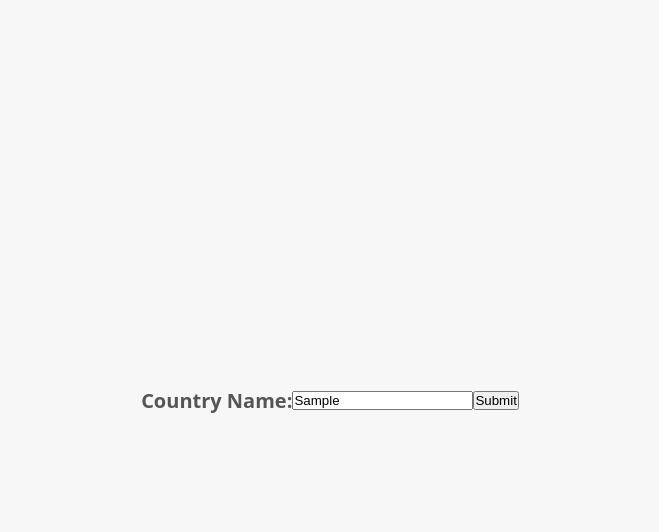
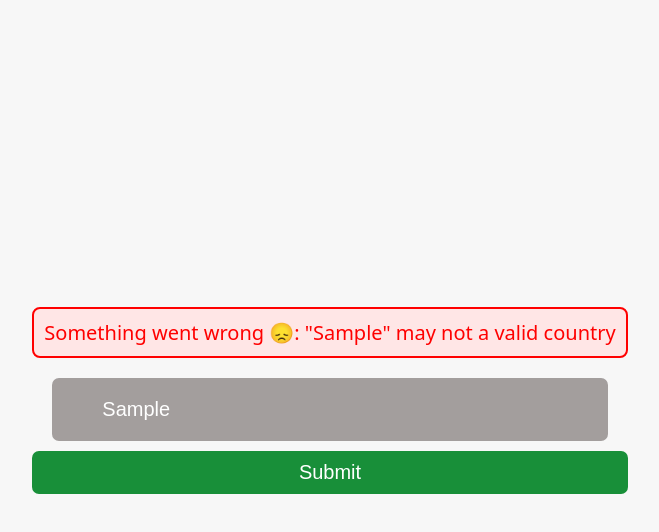
Before and after one commit to Salim-Alaamri/AsynchronousJS, a plain HTML site: page index.html in a window 1280 px wide. Both pictures are taken after typing "Sample" into the empty fields and a click on the button "Submit". Shown: the whole page, without its empty margins (310-969 px from the left). Drawn offline with Linux system fonts and the light colour scheme; no server answers.

Commit message:
Handling Rejected promises

```diff
--- a/index.html
+++ b/index.html
@@ -9,12 +9,11 @@
     <title>Asynchronous JavaScript</title>
   </head>
   <body>
-    <h1>Country Name: </h1>
-    <input type="text" placeholder="Exm: USA" id="input">
-    <button onclick="countryNameFromInput()">Submit</button>
+
+
+    <!-- <button onclick="countryNameFromInput()">Submit</button> -->
     <main class="container">
       <div class="countries">
-
         <!-- <article class="country">
           <img class="country__img" src="" />
           <div class="country__data">
@@ -25,12 +24,13 @@
             <p class="country__row"><span>💰</span>CUR</p>
           </div>
         </article> -->
+      </div>
 
-      </div>
-      <!-- <button class="btn-country">Where am I?</button> -->
+      <input type="text" placeholder="Exm: USA" id="input" class="field-country"/>
+      <button class="btn-country" onclick="countryNameFromInput()">
+        Submit
+      </button>
       <div class="images"></div>
-
     </main>
-
   </body>
 </html>
--- a/script.js
+++ b/script.js
@@ -3,20 +3,6 @@
 const btn = document.querySelector('.btn-country');
 const countriesContainer = document.querySelector('.countries');
 const countryInput = document.getElementById('input');
-
-// NEW COUNTRIES API URL (use instead of the URL shown in videos):
-// https://restcountries.com/v2/name/portugal
-
-// NEW REVERSE GEOCODING API URL (use instead of the URL shown in videos):
-// https://api.bigdatacloud.net/data/reverse-geocode-client?latitude=${lat}&longitude=${lng}
-
-///////////////////////////////////////
-
-// const getCountryAndNeighbour = function (country) {
-//   // AJAX Call 1
-//   const request = new XMLHttpRequest();
-//   request.open('GET', `https://restcountries.com/v3.1/name/${country}`);
-//   request.send();
 
 const renderCountry = function (data, className = '') {
   const html = `
@@ -39,8 +25,28 @@ const renderCountry = function (data, className = '') {
   `;
 
   countriesContainer.insertAdjacentHTML('beforeend', html);
-  countriesContainer.style.opacity = 1;
+  // countriesContainer.style.opacity = 1;
+  countriesContainer.classList.remove('error');
 };
+const renderError = function (msg) {
+  countriesContainer.insertAdjacentText('beforeend', msg);
+  // countriesContainer.style.opacity = 1;
+  countriesContainer.classList.add('error');
+};
+
+// NEW COUNTRIES API URL (use instead of the URL shown in videos):
+// https://restcountries.com/v2/name/portugal
+
+// NEW REVERSE GEOCODING API URL (use instead of the URL shown in videos):
+// https://api.bigdatacloud.net/data/reverse-geocode-client?latitude=${lat}&longitude=${lng}
+
+///////////////////////////////////////
+
+// const getCountryAndNeighbour = function (country) {
+//   // AJAX Call 1
+//   const request = new XMLHttpRequest();
+//   request.open('GET', `https://restcountries.com/v3.1/name/${country}`);
+//   request.send();
 
 //   request.addEventListener('load', function () {
 //     // console.log(this.responseText);
@@ -85,6 +91,8 @@ const renderCountry = function (data, className = '') {
 
 // const request = fetch(`https://restcountries.com/v3.1/name/oman`);
 
+// render error
+
 // Get Country data
 const getCountryData = country => {
   fetch(`https://restcountries.com/v3.1/name/${country}`)
@@ -101,6 +109,15 @@ const getCountryData = country => {
     .then(response => response.json())
     .then(data => {
       renderCountry(data[0], 'neighbour');
+    })
+    .catch(err => {
+      // console.error(`Something went wrong 😞: ${err.message}`);
+      renderError(
+        `Something went wrong 😞: "${countryInput.value}" may not a valid country`
+      );
+    })
+    .finally(() => {
+      countriesContainer.style.opacity = 1;
     });
 };
 // getCountryData('oman');
@@ -112,5 +129,5 @@ function countryNameFromInput() {
 
   countriesContainer.innerHTML = '';
   getCountryData(name);
-
+  // countryInput.value = '';
 }
--- a/style.css
+++ b/style.css
@@ -21,9 +21,10 @@ body {
 }
 
 .container {
-  display: flex;
-  flex-flow: column;
+  display: grid;
+  flex-flow: row;
   align-items: center;
+
 }
 
 .countries {
@@ -32,7 +33,8 @@ body {
 
   font-size: 2rem;
   opacity: 0;
-  transition: opacity 1s;
+  /* transition: opacity 5s; */
+  transition: all 1s ease;
 }
 
 .country {
@@ -98,13 +100,24 @@ body {
   font-size: 2.4rem;
 }
 
-.btn-country {
+.field-country {
   border: none;
+  margin: 20px 20px 10px 20px;
   font-size: 2rem;
   padding: 2rem 5rem;
   border-radius: 0.7rem;
   color: white;
-  background-color: orangered;
+  background-color: rgb(163, 158, 157);
+  cursor: pointer;
+}
+
+.btn-country {
+  border: none;
+  font-size: 2rem;
+  padding: 1rem 10rem;
+  border-radius: 0.7rem;
+  color: white;
+  background-color: rgb(24, 143, 57);
   cursor: pointer;
 }
 
@@ -124,3 +137,11 @@ body {
   border: 3rem solid white;
   box-shadow: 0 2rem 5rem 1rem rgba(0, 0, 0, 0.1);
 }
+.error {
+  border: 2px solid red;
+  background-color: #ffe6e6;
+  color: red;
+  padding: 1rem;
+  border-radius: 8px;
+  transition: all 0.3s ease;
+}
```
